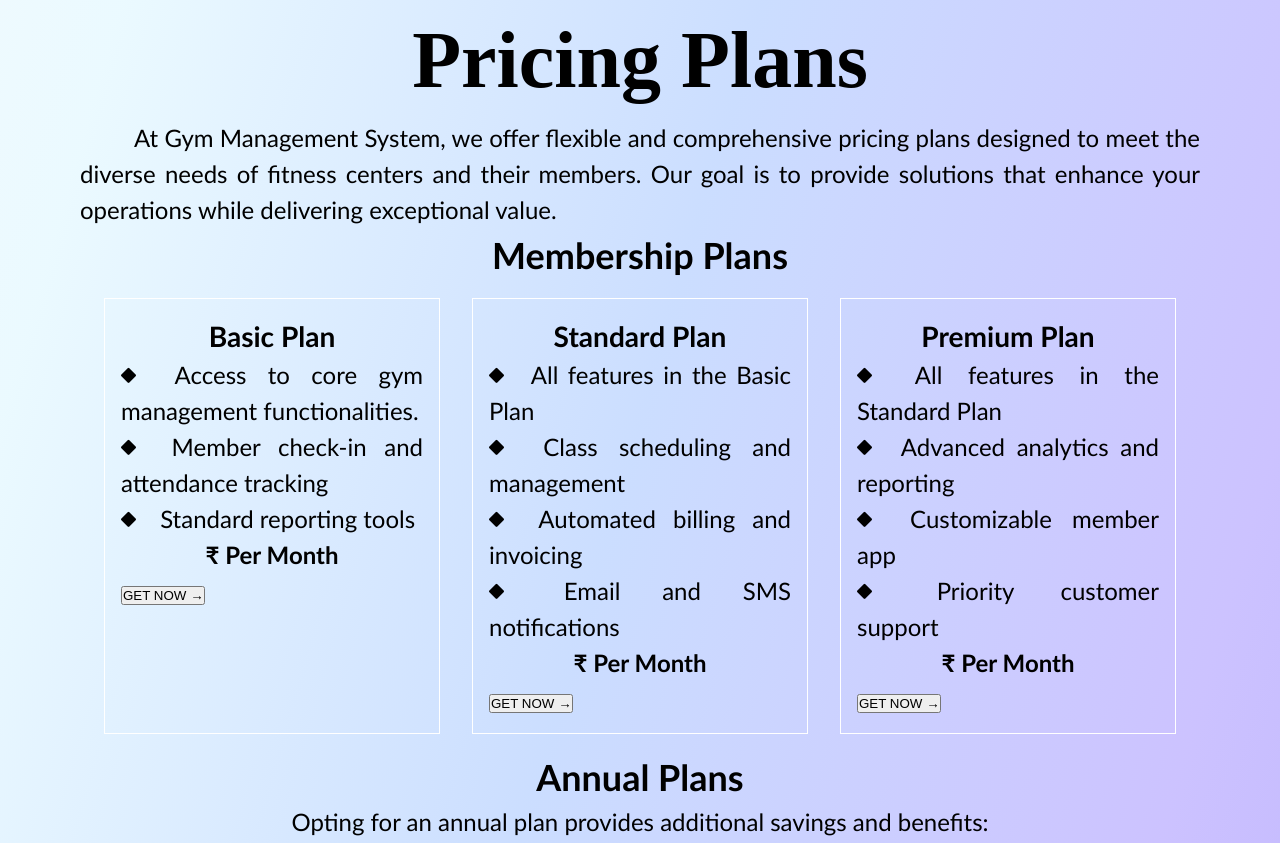
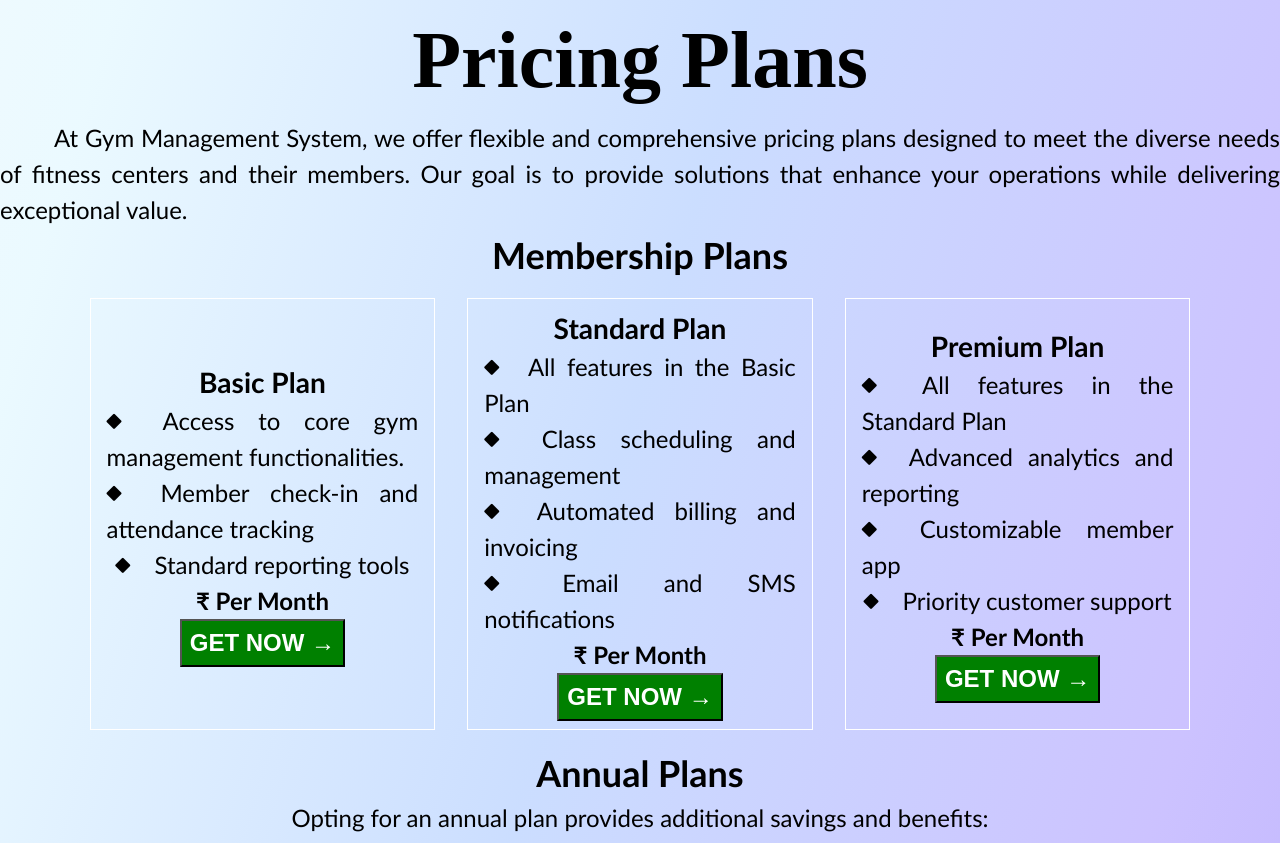
Before and after one commit to nehaychaudhari/GymManagementSystem, a plain HTML site: page index.html in a window 1280 px wide. Shown: the part 2649-3492 px from the top of the page. Drawn offline with nearby package versions, Linux system fonts and the light colour scheme; no server answers.

Commit message:
Update style.css

```diff
--- a/css/style.css
+++ b/css/style.css
@@ -263,17 +263,14 @@ nav li:first-child {
 
 /* Plan Section Start */
 .pricing {
-    padding: 0 5rem 0 5rem;
     line-height: 1.5;
     font-size: 1.5rem;
+    width: 100%;
     text-align: justify;
 }
 
 .pricing h2,
-.card h3 {
-    text-align: center;
-}
-
+.card h3,
 .detail {
     text-align: center;
 }
@@ -287,14 +284,33 @@ nav li:first-child {
 .card {
     border: 1px solid #ffffff;
     margin: 1rem;
-    padding: 1rem;
+    padding: 0.5rem 1rem;
     transition: 1s;
-    width: 30%;
+    width: 27%;
+    display: flex;
+    justify-content: center;
+    align-items: center;
+    flex-direction: column;
 }
 
 .card:hover {
     transform: scale(1.1);
-    box-shadow: 0 0 10px 5px #ffffff;
+    box-shadow: 0px 0px 10px 5px #ffffff;
+}
+
+.getnowbtn,
+#StartTrial {
+    color: #ffffff;
+    background-color: #008000;
+    transition: 1s;
+    padding: 0.5rem;
+    font-size: 1.5rem;
+    font-weight: 800;
+}
+
+.getnowbtn:hover,
+#StartTrial:hover {
+    background-color: #ffa500;
 }
 
 @media (max-width: 800px) {
```
